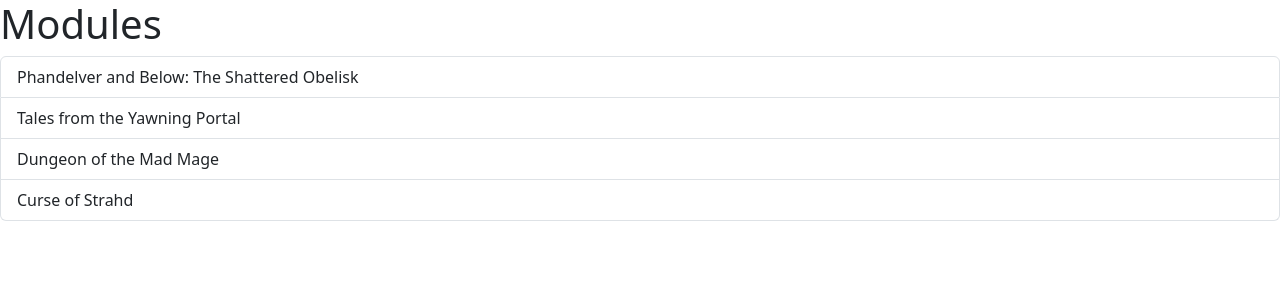
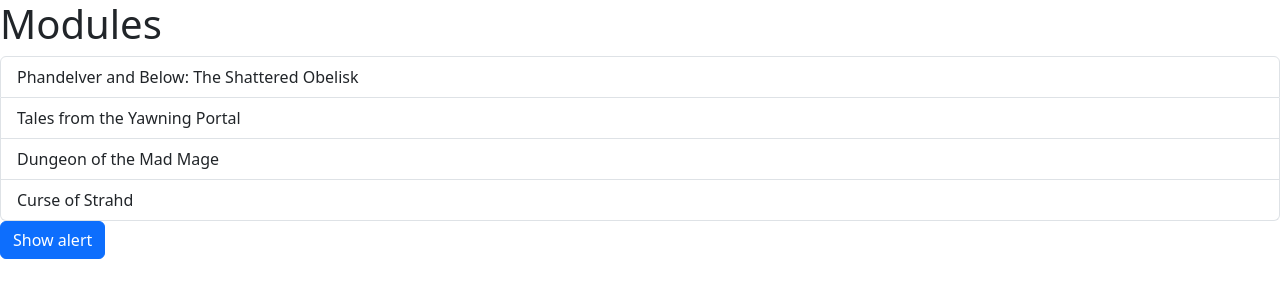
Before and after one commit to Rkfmckee/dnd_module_manager, a React (Vite) app: page / in a window 1280 px wide. Shown: the top 300 px of the page. Built offline with nearby package versions, Linux system fonts and the light colour scheme.

Commit message:
Linking button to alert

```diff
--- a/src/App.tsx
+++ b/src/App.tsx
@@ -1,3 +1,6 @@
+import { useState } from "react";
+import Alert from "./components/Alert";
+import Button from "./components/Button";
 import ListGroup from "./components/ListGroup";
 
 function App() {
@@ -8,6 +11,8 @@ function App() {
 		"Curse of Strahd",
 	];
 
+	const [showAlert, setShowAlert] = useState(false);
+
 	return (
 		<div>
 			<ListGroup
@@ -15,6 +20,14 @@ function App() {
 				items={modules}
 				onSelectItem={(item) => console.log(item)}
 			/>
+
+			{showAlert && (
+				<Alert onClose={() => setShowAlert(false)}>Hello world!</Alert>
+			)}
+
+			<Button style="primary" onClick={() => setShowAlert(!showAlert)}>
+				{`${showAlert ? "Hide" : "Show"} alert`}
+			</Button>
 		</div>
 	);
 }
--- /dev/null
+++ b/src/components/Alert.tsx
@@ -0,0 +1,29 @@
+import { ReactNode } from "react";
+
+interface Props {
+	style?: string;
+	children: ReactNode;
+	onClose: () => void;
+}
+
+const Alert = ({ style = "primary", children, onClose }: Props) => {
+	return (
+		<div
+			className={`alert alert-${style} alert-dismissible fade show`}
+			role="alert"
+		>
+			{children}
+			<button
+				type="button"
+				className="close"
+				data-dismiss="alert"
+				aria-label="Close"
+				onClick={onClose}
+			>
+				<span aria-hidden="true">&times;</span>
+			</button>
+		</div>
+	);
+};
+
+export default Alert;
--- /dev/null
+++ b/src/components/Button.tsx
@@ -0,0 +1,15 @@
+interface Props {
+	style?: "primary" | "secondary" | "info" | "warning" | "danger";
+	children: string;
+	onClick: () => void;
+}
+
+const Button = ({ style = "primary", children, onClick }: Props) => {
+	return (
+		<button type="button" className={`btn btn-${style}`} onClick={onClick}>
+			{children}
+		</button>
+	);
+};
+
+export default Button;
```
Also changed, not shown: 1 other file (tests, documents, lock files or other folders).
